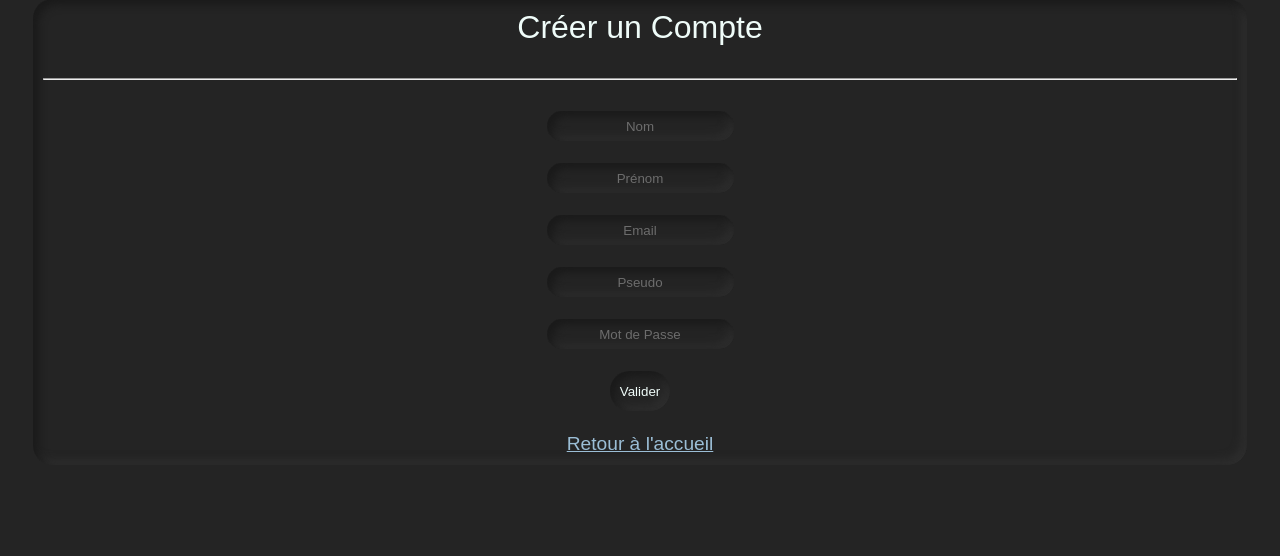
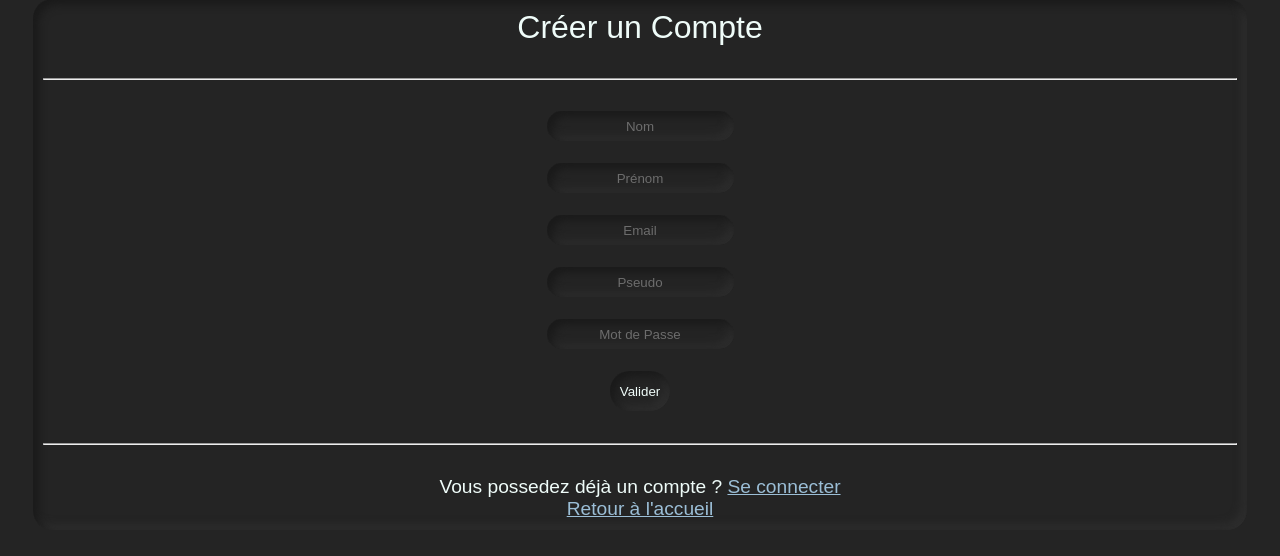
Before and after one commit to WhatANiceDayToCode/Blog-Project, a PHP site: page /creerCompte.php in a window 1280 px wide. Shown: the part 51-607 px from the top of the page. Run offline with PHP 8.4, Linux system fonts and the light colour scheme; some web fonts are replaced.

Commit message:
création lien entre les pages

```diff
--- a/pages/creerCompte.php
+++ b/pages/creerCompte.php
@@ -116,6 +116,10 @@
             ?>
             <input class="button" type="submit" value="Valider"><br><br>
         </form>
+        <hr>
+        <br>
+        Vous possedez déjà un compte ?
+        <a href="login.php"> Se connecter </a><br>
         <a href="accueil.php">Retour à l'accueil</a>
         </div>
     </body>
```
